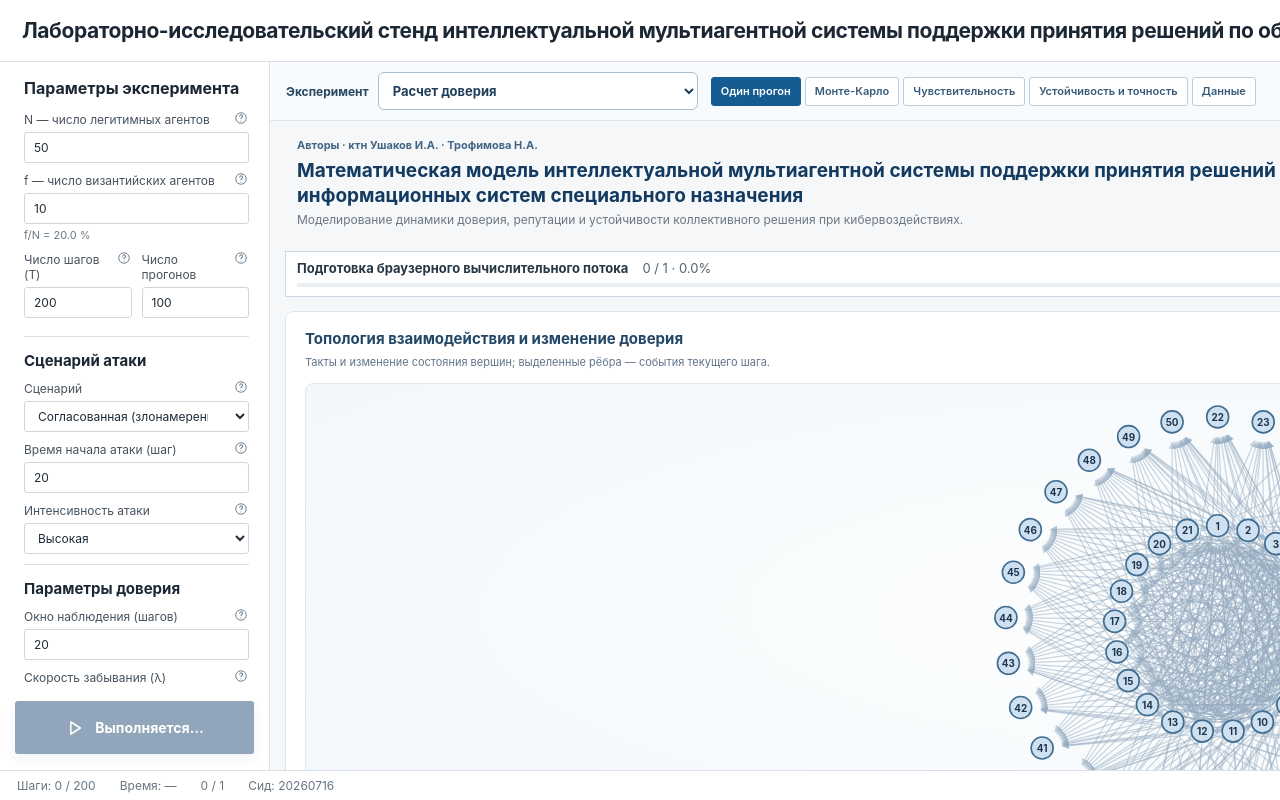
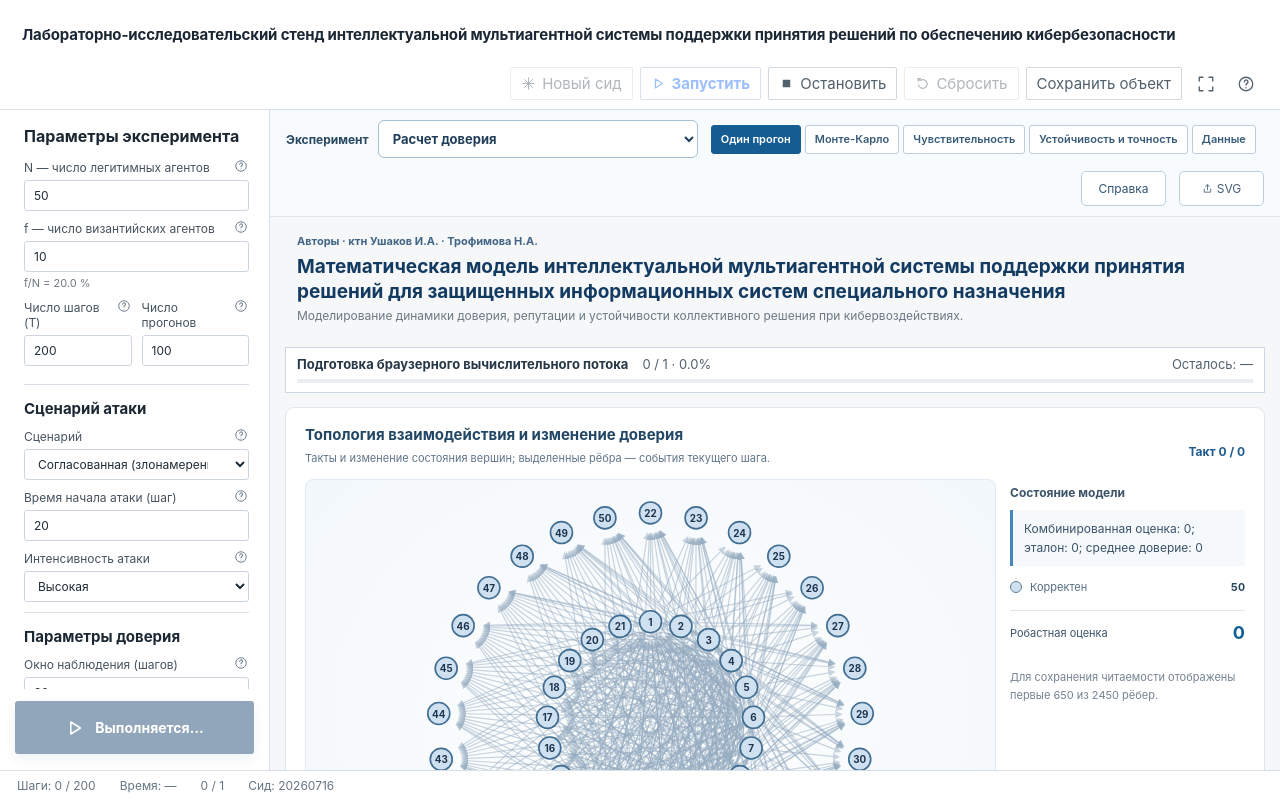
Before and after one commit to kadet-ilia/IMAS-lab, a React (Vite) app in the folder gui/: page / in a window 1280 px wide. Built offline with nearby package versions, Linux system fonts and the light colour scheme.

Commit message:
style(imas): render full academic laboratory title and compact Lyapunov header within tab-action

```diff
--- a/gui/src/styles.css
+++ b/gui/src/styles.css
@@ -587,3 +587,34 @@ th, td { padding: 7px 7px; border-bottom: 1px solid #edf0f3; white-space: nowrap
 /* Four trust algorithms retain a readable KPI grid on narrow screens. */
 @media(max-width:1150px){.kpi-grid.four{grid-template-columns:repeat(2,minmax(0,1fr));}}
 @media(max-width:600px){.kpi-grid.four{grid-template-columns:minmax(0,1fr);}}
+
+/* A long scientific project title is displayed in full without masking controls. */
+.app-shell{grid-template-rows:110px minmax(0,1fr) 30px}
+.topbar,.topbar:is(:where(*)){
+ grid-template-columns:minmax(0,1fr) auto;
+ grid-template-rows:minmax(0,1fr) auto;
+ gap:5px 12px;
+ align-content:center;
+ padding:9px 18px 9px 22px;
+}
+.topbar .brand{grid-column:1/-1;grid-row:1;min-width:0;align-self:center}
+.topbar .brand h1{
+ margin:0;
+ font-size:15px;
+ line-height:1.25;
+ white-space:normal;
+ overflow-wrap:break-word;
+ letter-spacing:-.01em;
+}
+.topbar .top-meta{grid-column:1;grid-row:2;min-width:0;justify-content:flex-start}
+.topbar .toolbar{grid-column:2;grid-row:2;min-width:0}
+@media(max-width:1280px){
+ .topbar{grid-template-columns:minmax(0,1fr) auto}
+ .topbar .top-meta{display:none}
+ .topbar .toolbar{grid-column:2}
+}
+.lyapunov-study .tab-action{align-items:flex-start;flex-wrap:wrap}
+.lyapunov-study .tab-action-description{min-width:0;flex:1 1 590px}
+.lyapunov-study .tab-action-description p{margin:6px 0 0;line-height:1.45;font-size:12px}
+.lyapunov-study .tab-action-description strong{color:#354556}
+.lyapunov-study .tab-action > .action-controls{flex:0 0 auto}
```
